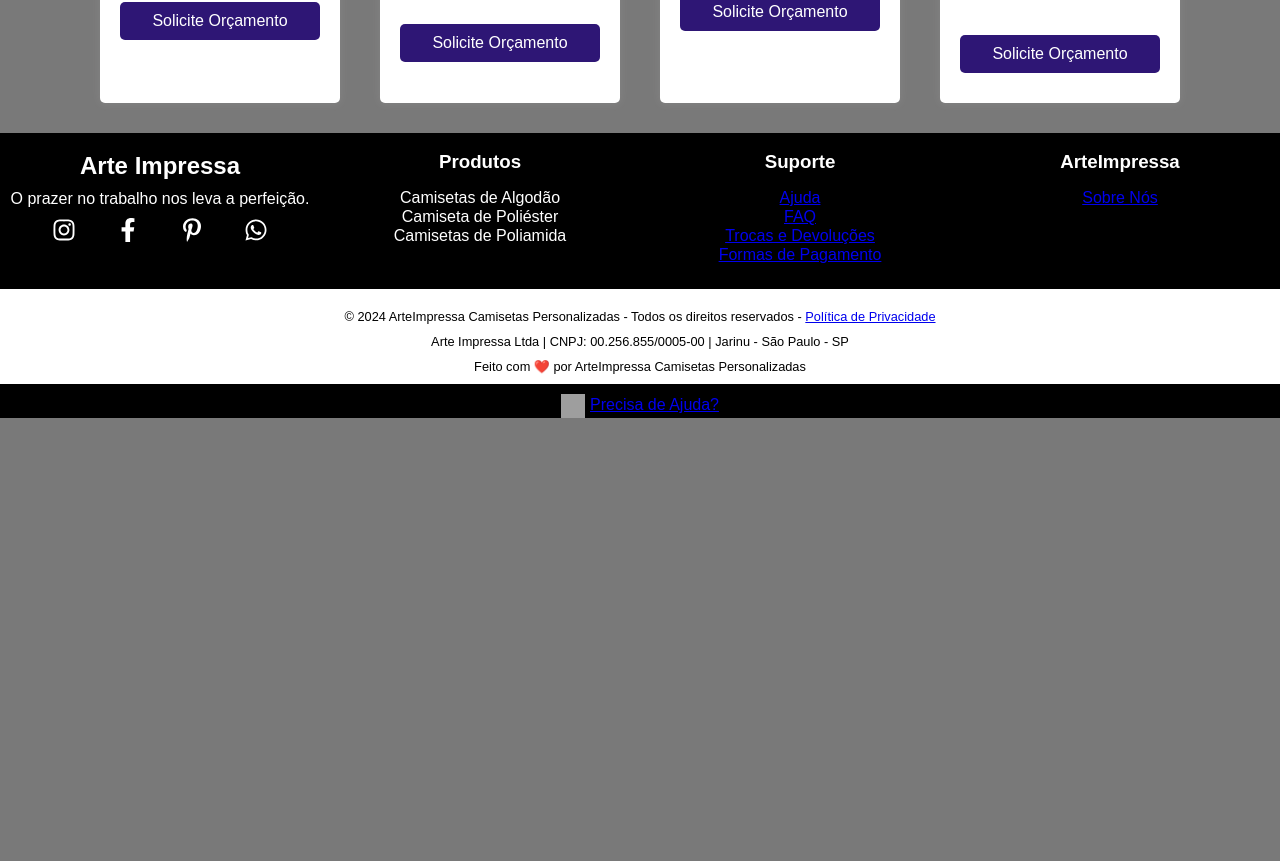
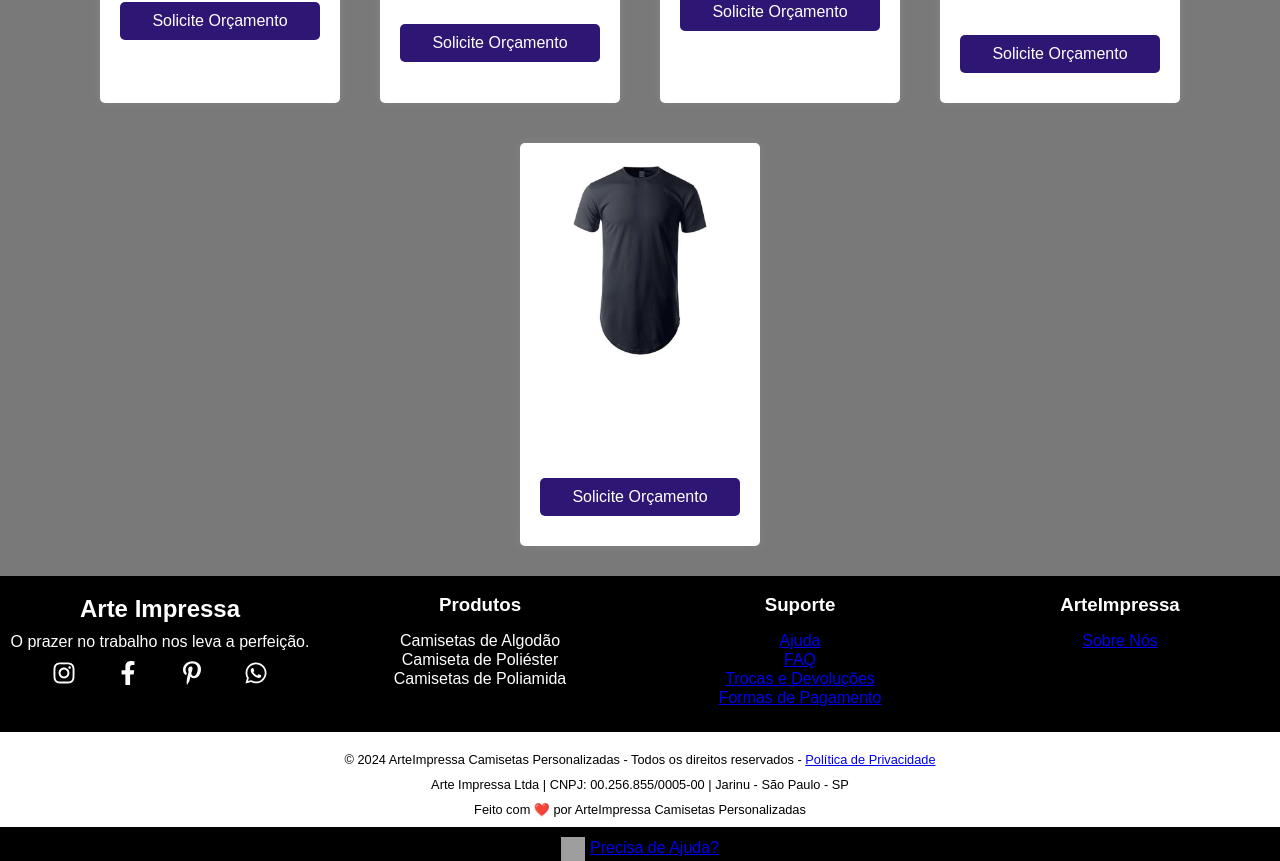
Before and after one commit to brunavillanova/estampasArteImpressa, a React (Create React App) app: page / in a window 1280 px wide. Shown: the part 810-1671 px from the top of the page. Before the commit the page ends 1228 px from the top, so only its background shows below. Built offline with nearby package versions, Linux system fonts and the light colour scheme; grey boxes are pictures that could not be loaded.

Commit message:
colocando mais produto

```diff
--- a/src/components/ProductDetails.js
+++ b/src/components/ProductDetails.js
@@ -35,6 +35,13 @@ const productData = {
     sizes: ['P', 'M', 'G', 'GG', 'X1', 'X2', 'X3'],
     whatsappMessage: 'Olá, gostaria de solicitar um orçamento para a Camiseta Longline de Algodão Premium Feminina.'
   },
+  5:{
+    name: 'Camiseta Longline de Algodão Masculina',
+    description: 'Malha 100% Algodão',
+    image: '/img/longlinemasculinapreta.jpg',
+    sizes: ['P', 'M', 'G', 'GG', 'X1', 'X2', 'X3'],
+    whatsappMessage: 'Olá, gostaria de solicitar um orçamento para a Camiseta Longline de Algodão Masculina.'
+  }
 
 
 
--- a/src/components/ProductGrid.js
+++ b/src/components/ProductGrid.js
@@ -34,7 +34,16 @@ const products = [
     image: '/img/longlinefeminina.png',
     sizes: ['P', 'M', 'G', 'GG', 'X1', 'X2', 'X3'],
     whatsappMessage: 'Olá, gostaria de solicitar um orçamento para a Camiseta Longline de Algodão Premium Feminina.'
+  },
+  {
+    id:5,
+    name: 'Camiseta Longline de Algodão Masculina',
+    description: 'Malha 100% Algodão',
+    image: '/img/longlinemasculinapreta.jpg',
+    sizes: ['P', 'M', 'G', 'GG', 'X1', 'X2', 'X3'],
+    whatsappMessage: 'Olá, gostaria de solicitar um orçamento para a Camiseta Longline de Algodão Masculina.'
   }
+
 ];
 
 const ProductGrid = () => (
--- a/src/components/ProductList.js
+++ b/src/components/ProductList.js
@@ -33,6 +33,14 @@ const products = [
     image: '/img/longlinefeminina.png',
     sizes: ['P', 'M', 'G', 'GG', 'X1', 'X2', 'X3'],
     whatsappMessage: 'Olá, gostaria de solicitar um orçamento para a Camiseta Longline de Algodão Premium Feminina.'
+  },
+  {
+    id:5,
+    name: 'Camiseta Longline de Algodão Masculina',
+    description: 'Malha 100% Algodão',
+    image: '/img/longlinemasculinapreta.jpg',
+    sizes: ['P', 'M', 'G', 'GG', 'X1', 'X2', 'X3'],
+    whatsappMessage: 'Olá, gostaria de solicitar um orçamento para a Camiseta Longline de Algodão Masculina.'
   }
 ];
 
```
